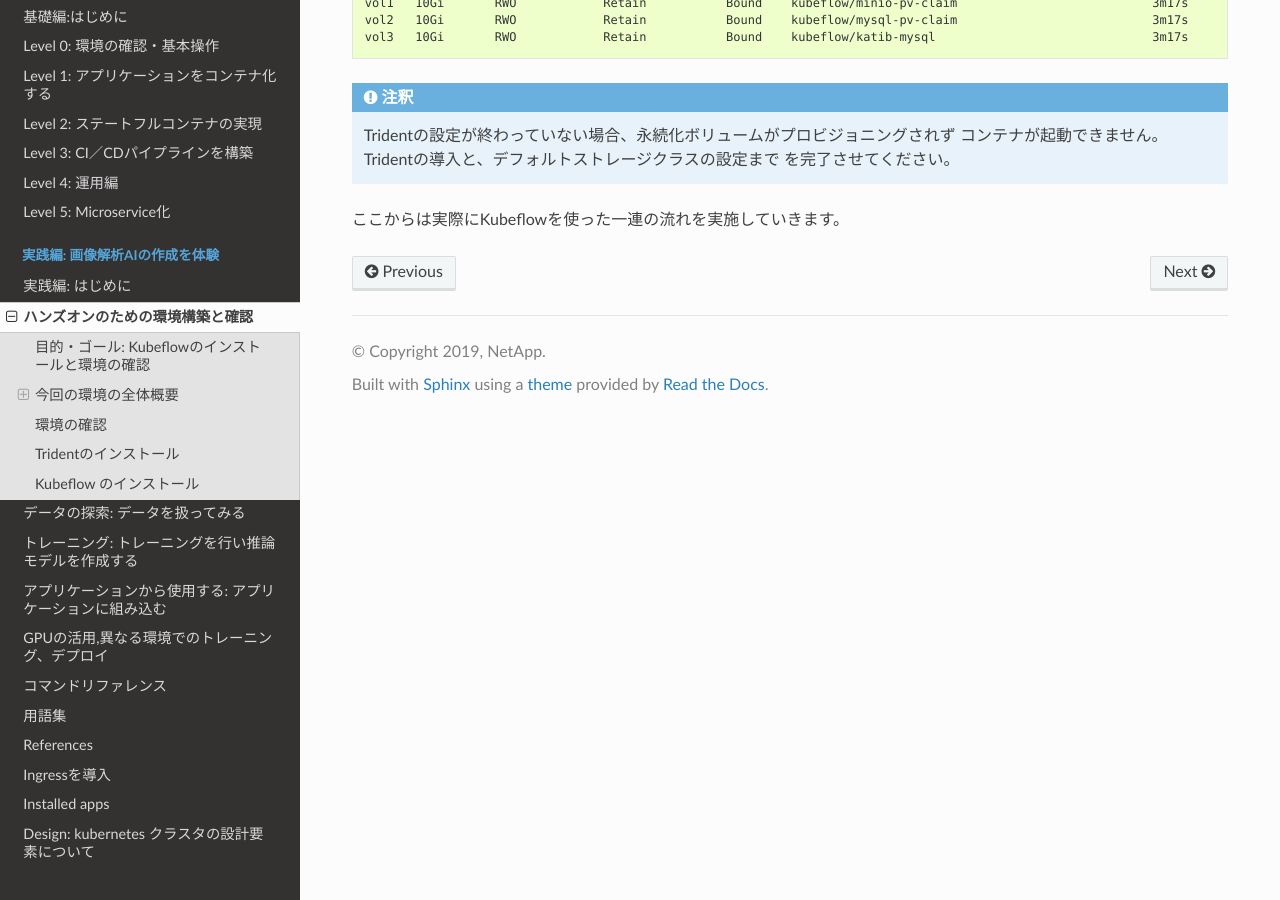
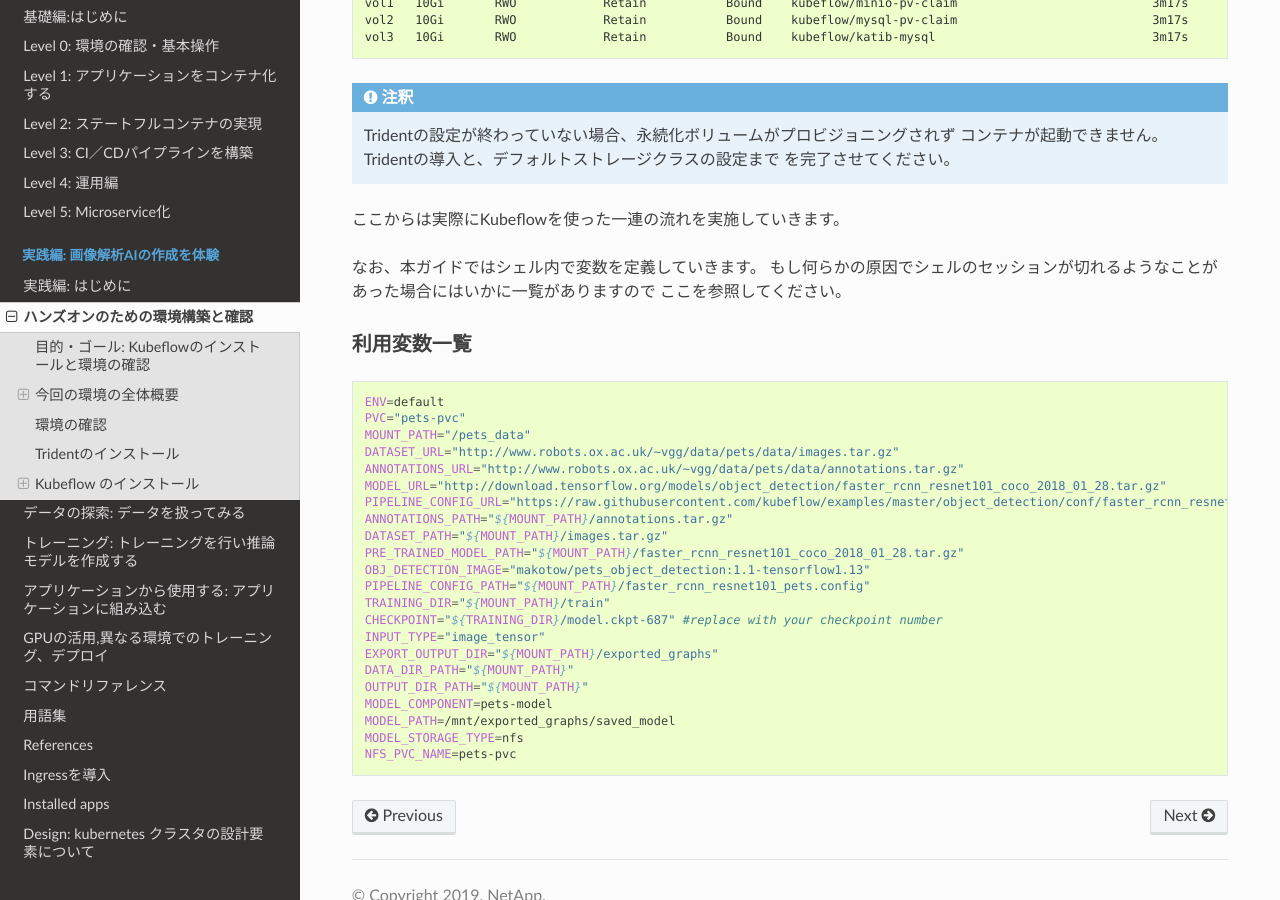
Before and after one commit to NetAppJpTechTeam/NetAppDigitalTransformationLab, a Sphinx documentation site: the page built from docs/source/MLWorkflow/intro/index.rst, in a window 1280 px wide and 900 px high, scrolled down 3939 px. Built offline with Sphinx 7.4.7 and the Read the Docs theme 2.0.0, drawn with Linux system fonts in a browser that asks for light colours.

Commit message:
Add variable list for Ksoneet and Fix cosmetic error

```diff
--- a/docs/source/MLWorkflow/eda/index.rst
+++ b/docs/source/MLWorkflow/eda/index.rst
@@ -203,7 +203,7 @@
 
 最終的にファイル全体が以下のようになっていれば完了です。
 
-.. code-block:: js
+.. code-block:: javascript
 
     local env = std.extVar("__ksonnet/environments");
     local params = std.extVar("__ksonnet/params").components["get-data-job"];
--- a/docs/source/MLWorkflow/intro/index.rst
+++ b/docs/source/MLWorkflow/intro/index.rst
@@ -80,7 +80,7 @@
 
     $ ks version
 
-``ks version`` の結果が　``0.13.1``　であることを確認してください。
+``ks version`` の結果が ``0.13.1`` であることを確認してください。
 
 Kubeflowのインストールを開始します。
 
@@ -210,3 +210,36 @@
     を完了させてください。
 
 ここからは実際にKubeflowを使った一連の流れを実施していきます。
+
+
+なお、本ガイドではシェル内で変数を定義していきます。
+もし何らかの原因でシェルのセッションが切れるようなことがあった場合にはいかに一覧がありますので
+ここを参照してください。
+
+利用変数一覧
+----------------------------
+
+.. code-block:: bash
+
+    ENV=default
+    PVC="pets-pvc"
+    MOUNT_PATH="/pets_data"
+    DATASET_URL="http://www.robots.ox.ac.uk/~vgg/data/pets/data/images.tar.gz"
+    ANNOTATIONS_URL="http://www.robots.ox.ac.uk/~vgg/data/pets/data/annotations.tar.gz"
+    MODEL_URL="http://download.tensorflow.org/models/object_detection/faster_rcnn_resnet101_coco_2018_01_28.tar.gz"
+    PIPELINE_CONFIG_URL="https://raw.githubusercontent.com/kubeflow/examples/master/object_detection/conf/faster_rcnn_resnet101_pets.config"
+    ANNOTATIONS_PATH="${MOUNT_PATH}/annotations.tar.gz"
+    DATASET_PATH="${MOUNT_PATH}/images.tar.gz"
+    PRE_TRAINED_MODEL_PATH="${MOUNT_PATH}/faster_rcnn_resnet101_coco_2018_01_28.tar.gz"
+    OBJ_DETECTION_IMAGE="makotow/pets_object_detection:1.1-tensorflow1.13"
+    PIPELINE_CONFIG_PATH="${MOUNT_PATH}/faster_rcnn_resnet101_pets.config"
+    TRAINING_DIR="${MOUNT_PATH}/train"
+    CHECKPOINT="${TRAINING_DIR}/model.ckpt-687" #replace with your checkpoint number
+    INPUT_TYPE="image_tensor"
+    EXPORT_OUTPUT_DIR="${MOUNT_PATH}/exported_graphs"
+    DATA_DIR_PATH="${MOUNT_PATH}"
+    OUTPUT_DIR_PATH="${MOUNT_PATH}"
+    MODEL_COMPONENT=pets-model
+    MODEL_PATH=/mnt/exported_graphs/saved_model
+    MODEL_STORAGE_TYPE=nfs
+    NFS_PVC_NAME=pets-pvc
```
